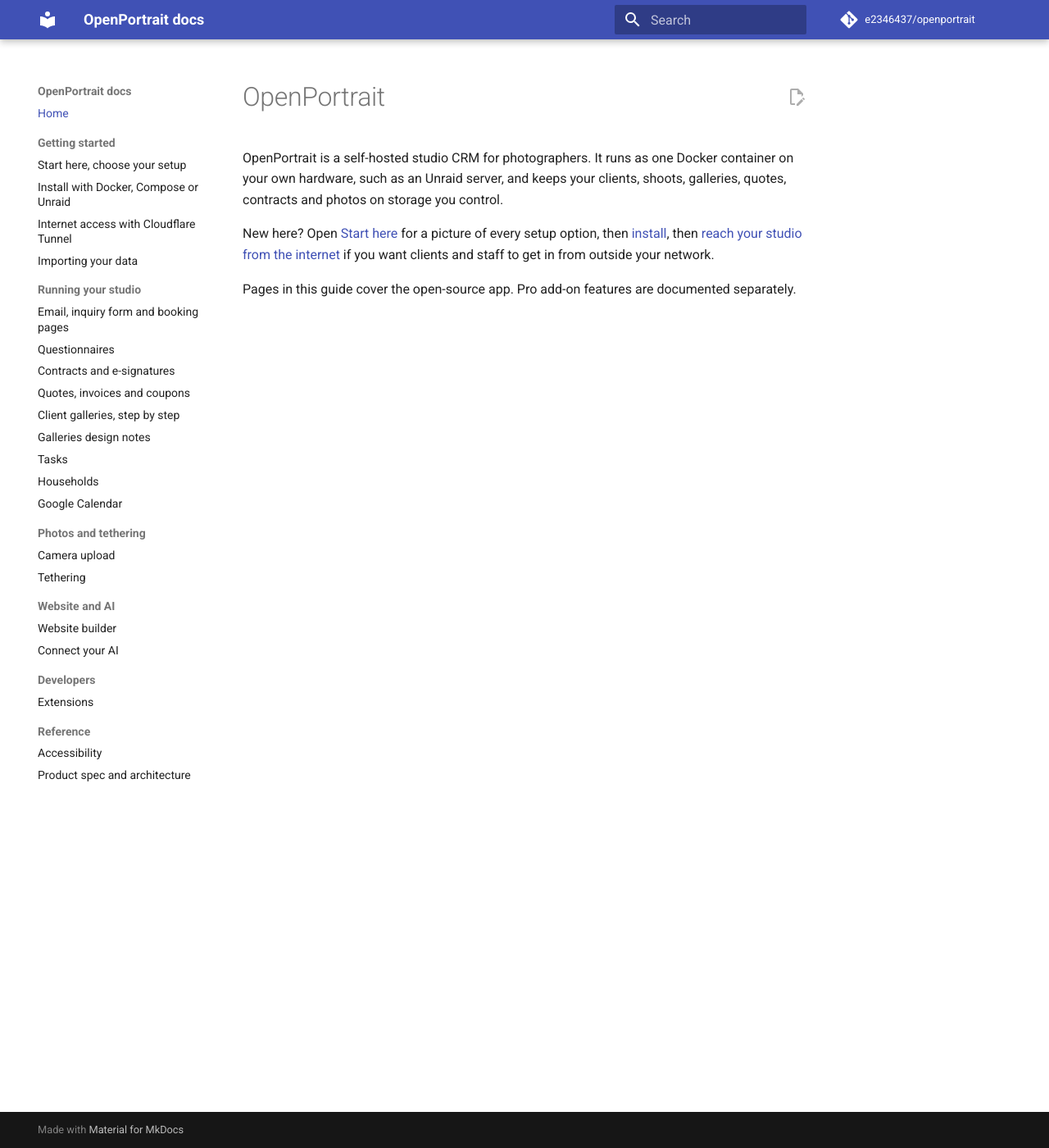
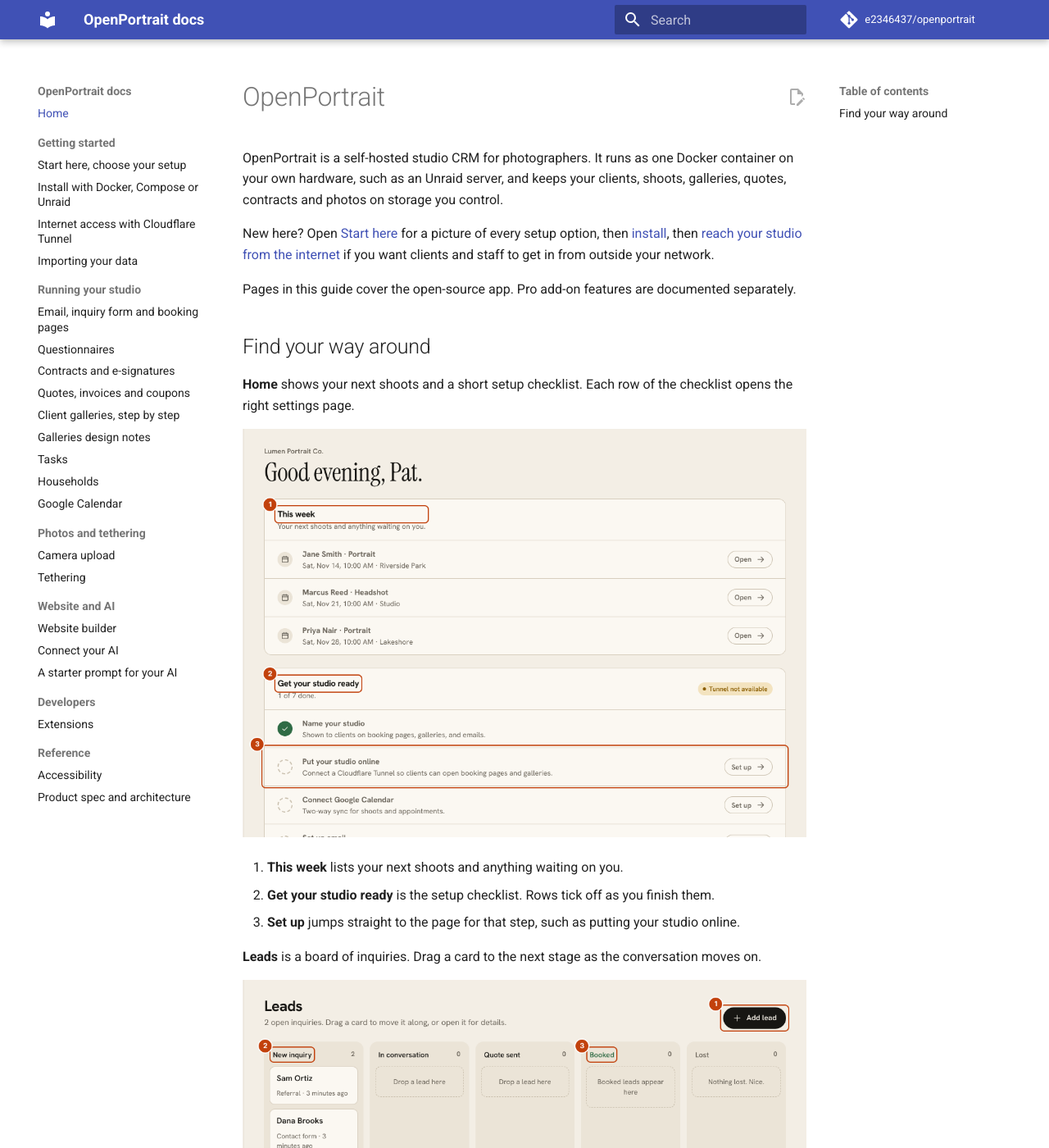
Before and after one commit to e2346437/openportrait, an MkDocs documentation site: the page built from docs/index.md, in a window 1280 px wide and 1400 px high. Shown: the whole window at 82% size. Built offline with MkDocs 1.6.1 and Material for MkDocs 9.7.7, drawn with Linux system fonts in a browser that asks for light colours; comment, search, counter and statistics services are not loaded; some of the changed text lies outside the part shown.

Commit message:
Docs: annotated screenshots and a starter prompt for connected AI (#99)
* Docs: add Start here page with setup flow diagram

Co-Authored-By: Claude Sonnet 5.5 <noreply@anthropic.com>
Claude-Session: https://claude.ai/code/session_018upz6jXpJttvq6zS9BbNcx

* Extensions can add a help page with formatted text

Co-Authored-By: Claude Sonnet 5.5 <noreply@anthropic.com>
Claude-Session: https://claude.ai/code/session_018upz6jXpJttvq6zS9BbNcx

* Docs: step-by-step client galleries guide with web-size quality screenshot

Co-Authored-By: Claude Sonnet 5.5 <noreply@anthropic.com>
Claude-Session: https://claude.ai/code/session_018upz6jXpJttvq6zS9BbNcx

* docs: add annotated screenshots and a starter prompt for connected AI

Co-Authored-By: Claude Sonnet 5.5 <noreply@anthropic.com>
Claude-Session: https://claude.ai/code/session_018upz6jXpJttvq6zS9BbNcx

---------

Co-authored-by: Claude <noreply@anthropic.com>

```diff
--- a/docs/index.md
+++ b/docs/index.md
@@ -5,3 +5,21 @@ OpenPortrait is a self-hosted studio CRM for photographers. It runs as one Docke
 New here? Open [Start here](start-here.md) for a picture of every setup option, then [install](install-docker.md), then [reach your studio from the internet](cloudflare-tunnel.md) if you want clients and staff to get in from outside your network.
 
 Pages in this guide cover the open-source app. Pro add-on features are documented separately.
+
+## Find your way around
+
+**Home** shows your next shoots and a short setup checklist. Each row of the checklist opens the right settings page.
+
+![Home screen with numbered callouts](img/dashboard-home.png)
+
+1. **This week** lists your next shoots and anything waiting on you.
+2. **Get your studio ready** is the setup checklist. Rows tick off as you finish them.
+3. **Set up** jumps straight to the page for that step, such as putting your studio online.
+
+**Leads** is a board of inquiries. Drag a card to the next stage as the conversation moves on.
+
+![Leads board with numbered callouts](img/leads-board.png)
+
+1. **Add lead** creates an inquiry by hand. Contact forms and booking pages add them for you.
+2. **New inquiry** is where every lead starts.
+3. **Booked** collects the leads that became shoots.
--- a/mkdocs.yml
+++ b/mkdocs.yml
@@ -52,6 +52,7 @@ nav:
   - Website and AI:
       - Website builder: website.md
       - Connect your AI: ai-access.md
+      - A starter prompt for your AI: ai-prompt.md
   - Developers:
       - Extensions: extensions.md
   - Reference:
```
Also changed, not shown: docs/ai-access.md (+9 -0 lines), docs/ai-prompt.md (added, +74 -0 lines), docs/camera-upload.md (+6 -0 lines), docs/img/ai-access-toggle.png (added), docs/img/camera-upload-settings.png (added), docs/img/dashboard-home.png (added), docs/img/leads-board.png (added).
